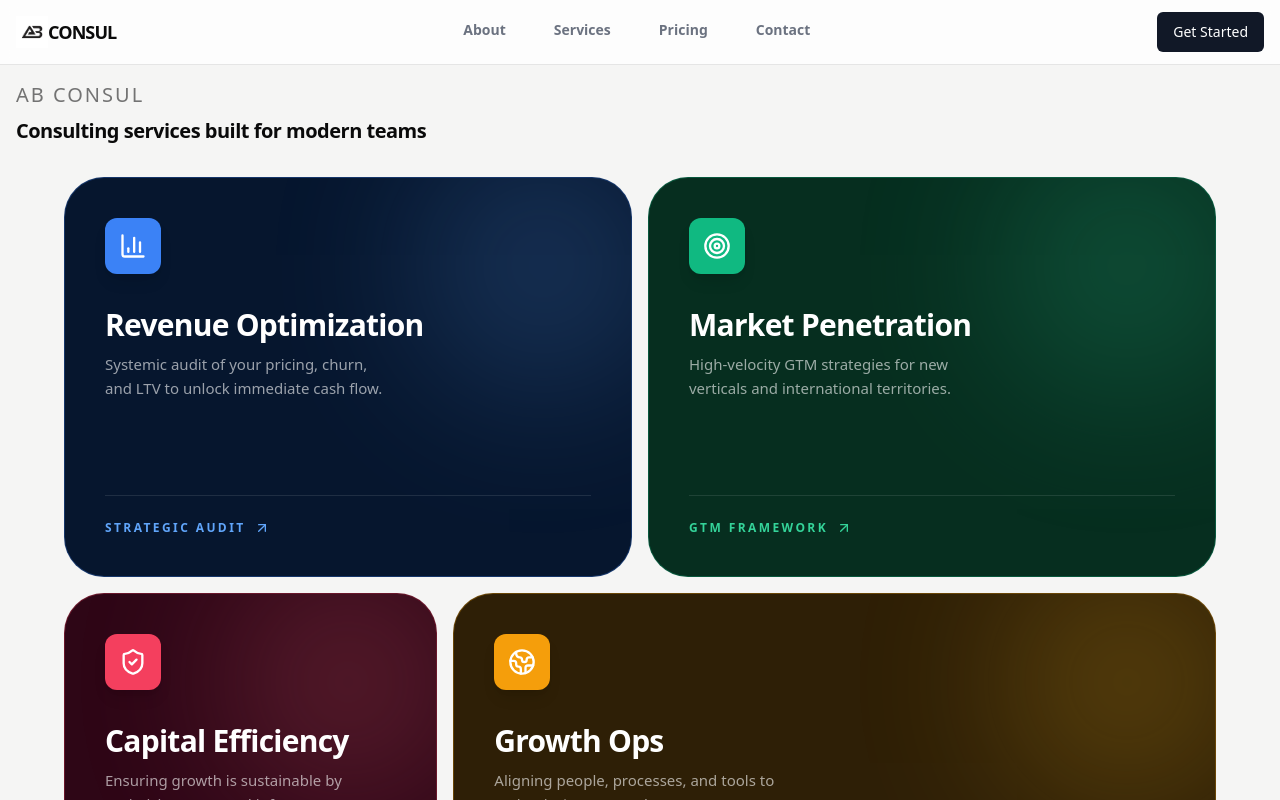
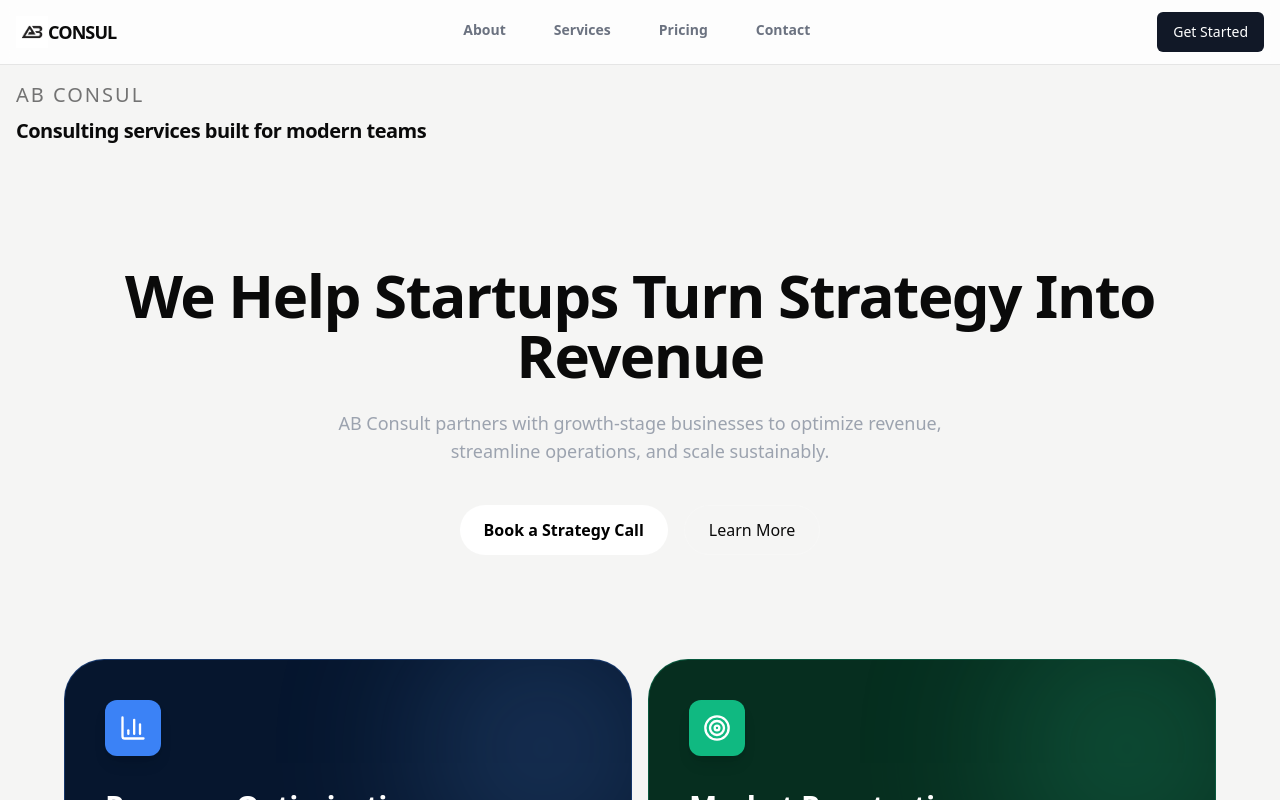
Before and after one commit to l-tting/ab-consul, a Next.js app in the folder my-app/: page / in a window 1280 px wide. Shown: the top 800 px of the page. Built offline with nearby package versions, Linux system fonts and the light colour scheme.

Commit message:
home page hero section CTA

```diff
--- a/my-app/src/app/page.jsx
+++ b/my-app/src/app/page.jsx
@@ -1,3 +1,4 @@
+import HeroHome1 from "@/components/HeroHome1"
 import HeroHome from "@/components/HeroHome"
 import TrustedLogos from "@/components/PartnerLogo"
 import Process from "@/components/Process"
@@ -20,22 +21,26 @@ const HomePage = () => {
 
             </section>
 
-                {/* Hero comp */}
+            {/* Hero comp */}
+            <div>
+                <HeroHome1 />
+            </div>
+
             <div>
                 <HeroHome />
             </div>
 
-                {/* Partnerships */}
+            {/* Partnerships */}
             <div>
                 <TrustedLogos />
             </div>
 
-                {/* Process comp */}
+            {/* Process comp */}
             <div>
                 <Process />
             </div>
 
-                {/* final CTA comp */}
+            {/* final CTA comp */}
             <div>
                 <ResultsSection />
             </div>
--- /dev/null
+++ b/my-app/src/components/HeroHome1.jsx
@@ -0,0 +1,29 @@
+import React from 'react'
+
+const HeroHome1 = () => {
+    return (
+        <div>
+            <section className="text-center py-24 px-6">
+                <h1 className="text-4xl md:text-6xl font-bold tracking-tight">
+                    We Help Startups Turn Strategy Into Revenue
+                </h1>
+                <p className="mt-6 text-lg text-gray-400 max-w-2xl mx-auto">
+                    AB Consult partners with growth-stage businesses to optimize revenue,
+                    streamline operations, and scale sustainably.
+                </p>
+
+                <div className="mt-10 flex justify-center gap-4">
+                    <button className="bg-white text-black px-6 py-3 rounded-full font-semibold">
+                        Book a Strategy Call
+                    </button>
+                    <button className="border border-white/20 px-6 py-3 rounded-full">
+                        Learn More
+                    </button>
+                </div>
+            </section>
+
+        </div>
+    )
+}
+
+export default HeroHome1
```
